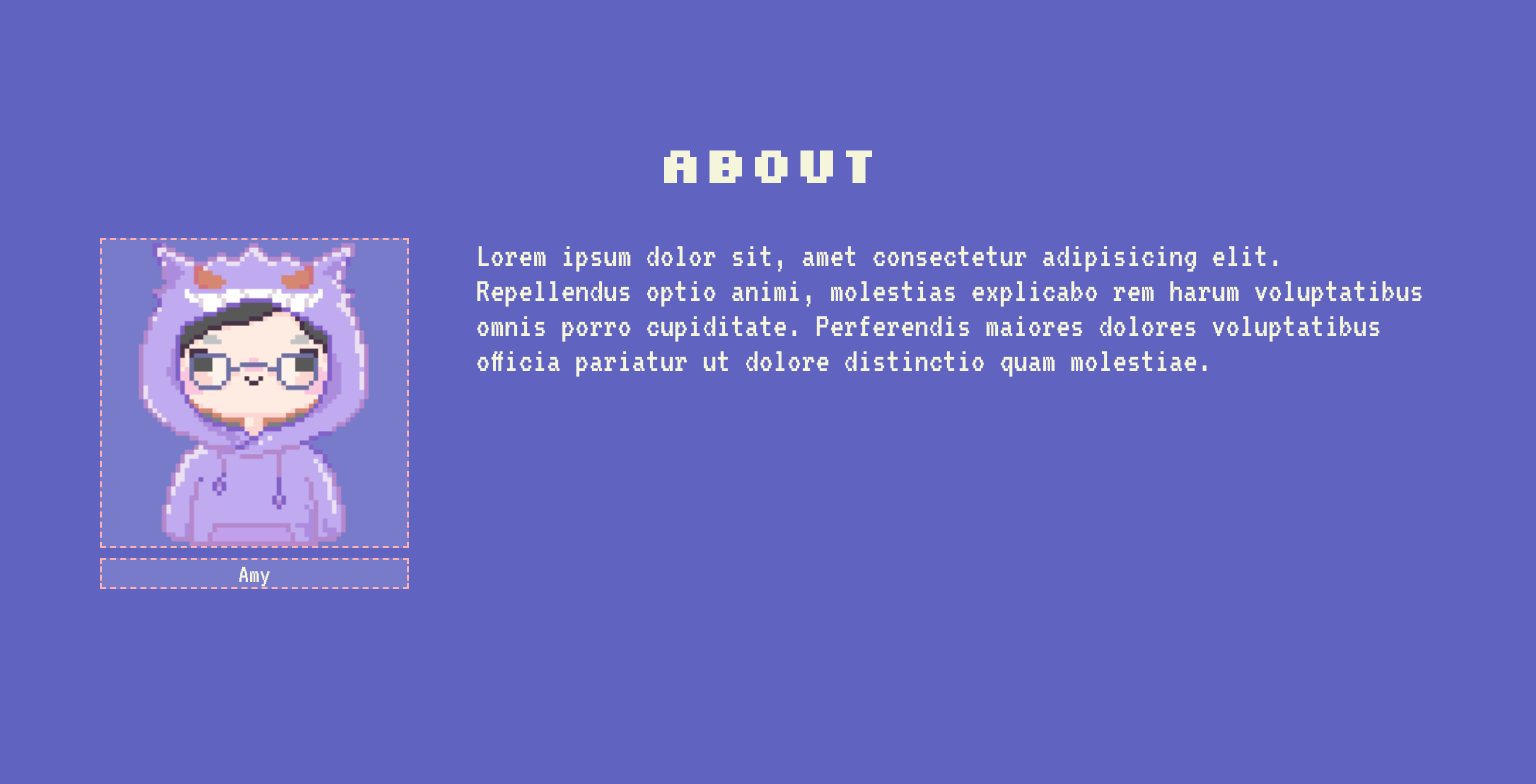
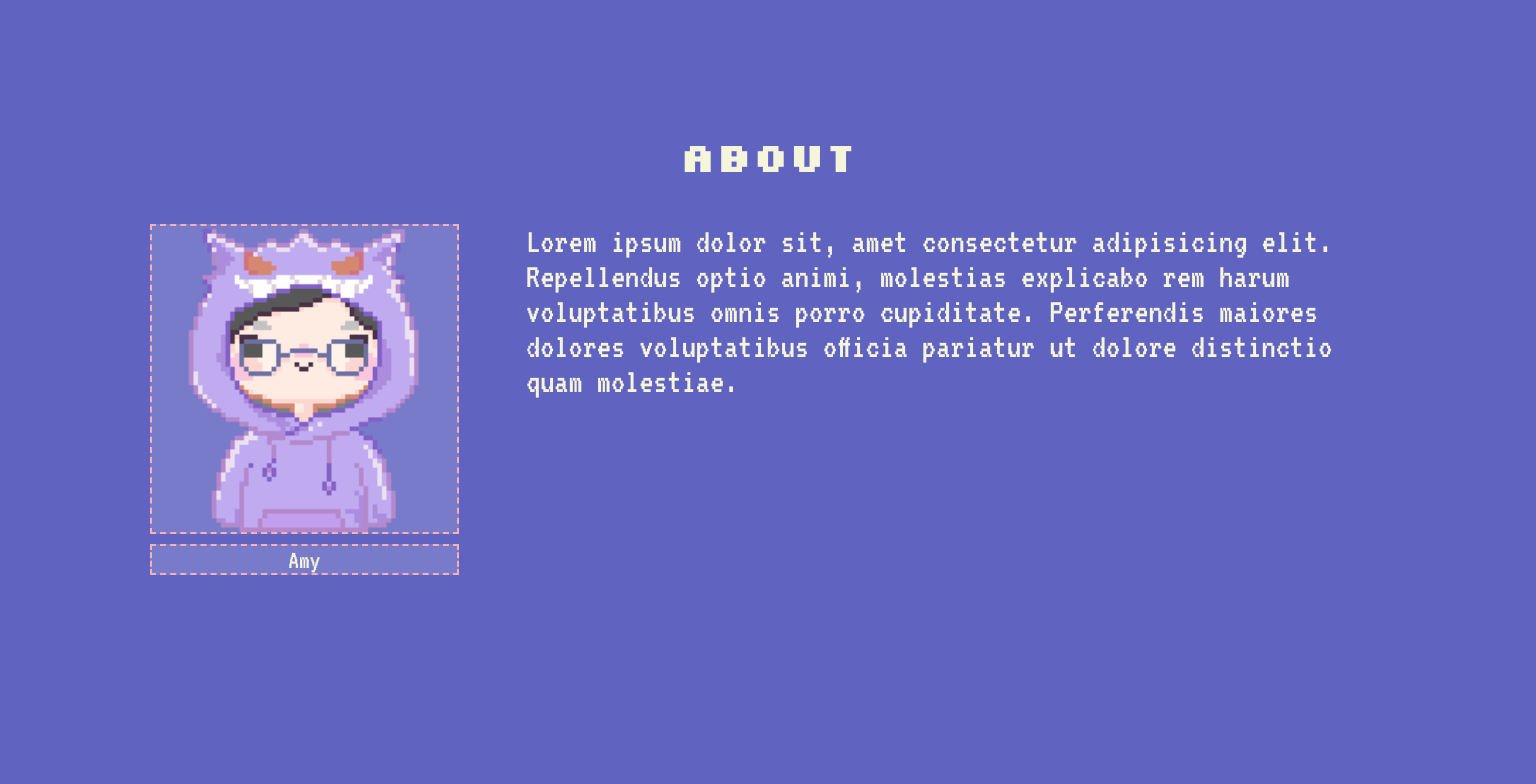
Before and after one commit to ajwjung/portfolio, a website: page src/index.html in a window 1536 px wide. Shown: the part 640-1424 px from the top of the page. Drawn offline with Linux system fonts and the light colour scheme.

Commit message:
style: Add responsive design for XL screens

```diff
--- a/src/styles/style.css
+++ b/src/styles/style.css
@@ -451,3 +451,20 @@ nav a {
         margin-left: 50px;
     }
 }
+
+@media screen and (min-width: 1400px) {
+    h1 {
+        font-size: 2rem;
+    }
+
+    #about,
+    #projects,
+    #contact {
+        margin: 100px 150px;
+    }
+
+    .mailbox {
+        scale: 0.8;
+        object-position: bottom 30px right 50%;
+    }
+}
```
